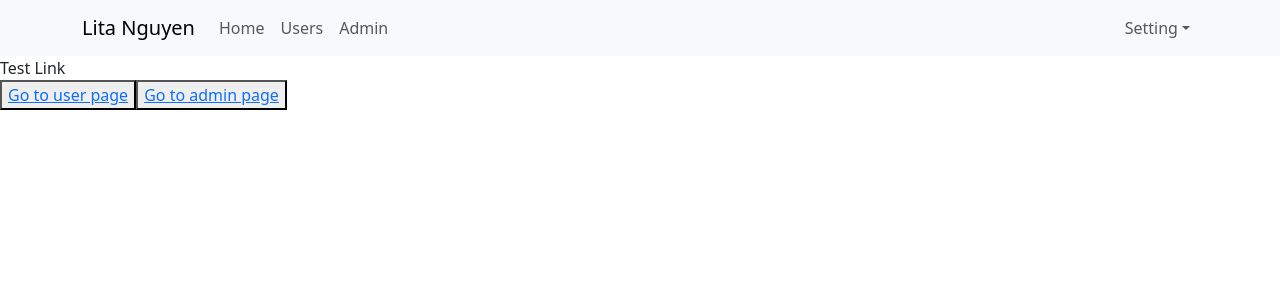
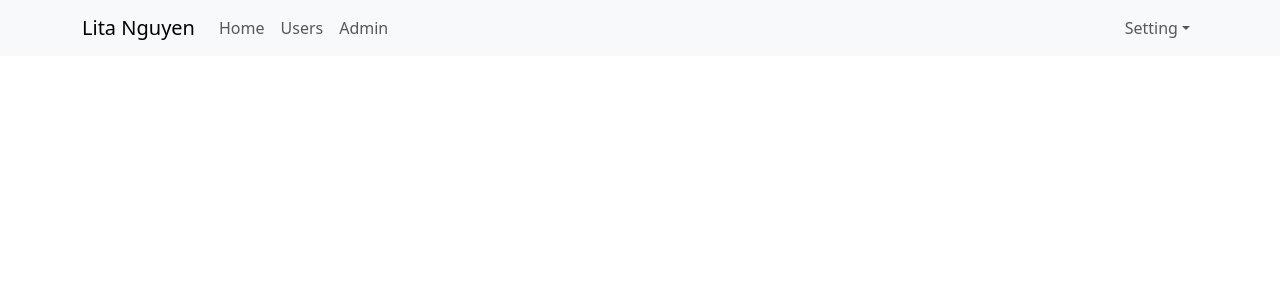
Before and after one commit to lita-nguyen/demo_week2_react, a React (Create React App) app in the folder basic-react/: page / in a window 1280 px wide. Shown: the top 300 px of the page. Built offline with nearby package versions, Linux system fonts and the light colour scheme.

Commit message:
nested routes

```diff
--- a/basic-react/src/App.js
+++ b/basic-react/src/App.js
@@ -1,20 +1,26 @@
 import "./App.scss";
 import Header from "./components/Header/Header";
 import { Link } from "react-router-dom";
+import {
+  Form,
+  Outlet,
+  Scripts,
+  ScrollRestoration,
+  isRouteErrorResponse,
+} from "react-router";
 
 const App = () => {
   return (
     <div className="app-container">
-      <Header />
-      <div>
-        Test Link
-        <div>
-          <button>
-            <Link to="/users">Go to user page</Link>
-          </button>
-          <button>
-            <Link to="/admins">Go to admin page</Link>
-          </button>
+      <div className="header-container">
+        <Header />
+      </div>
+
+      <div className="main-container">
+        <div className="sidebar-container"></div>
+
+        <div className="app-content">
+          <Outlet />
         </div>
       </div>
     </div>
--- a/basic-react/src/index.js
+++ b/basic-react/src/index.js
@@ -13,9 +13,10 @@
   // <React.StrictMode>
   <BrowserRouter>
     <Routes>
-      <Route path="/" element={<App />} />
-      <Route path="users" element={<User />} />
-      <Route path="admins" element={<Admin />} />
+      <Route path="/" element={<App />}>
+        <Route path="users" element={<User />} />
+        <Route path="admins" element={<Admin />} />
+      </Route>
     </Routes>
   </BrowserRouter>,
 
```
